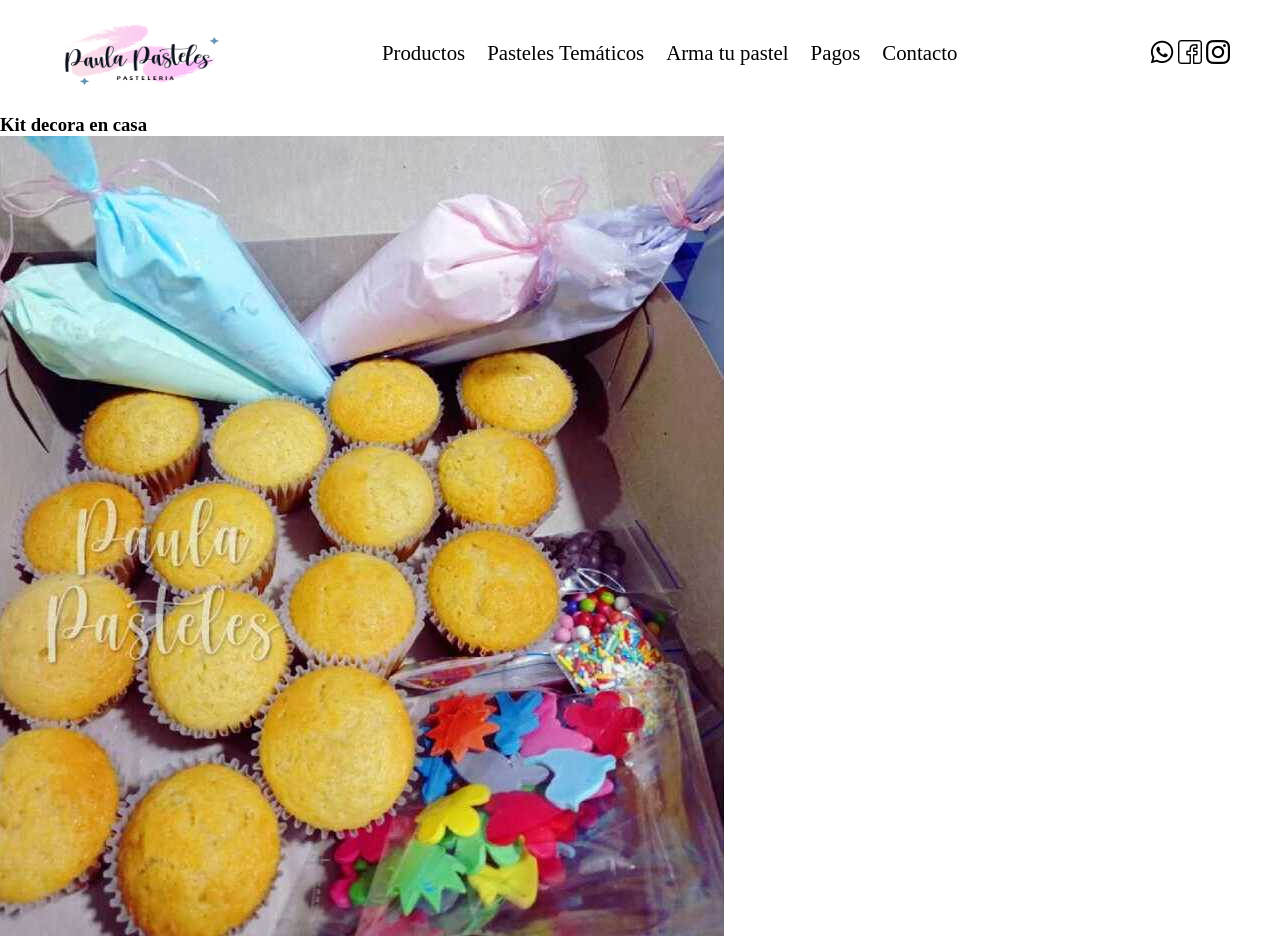
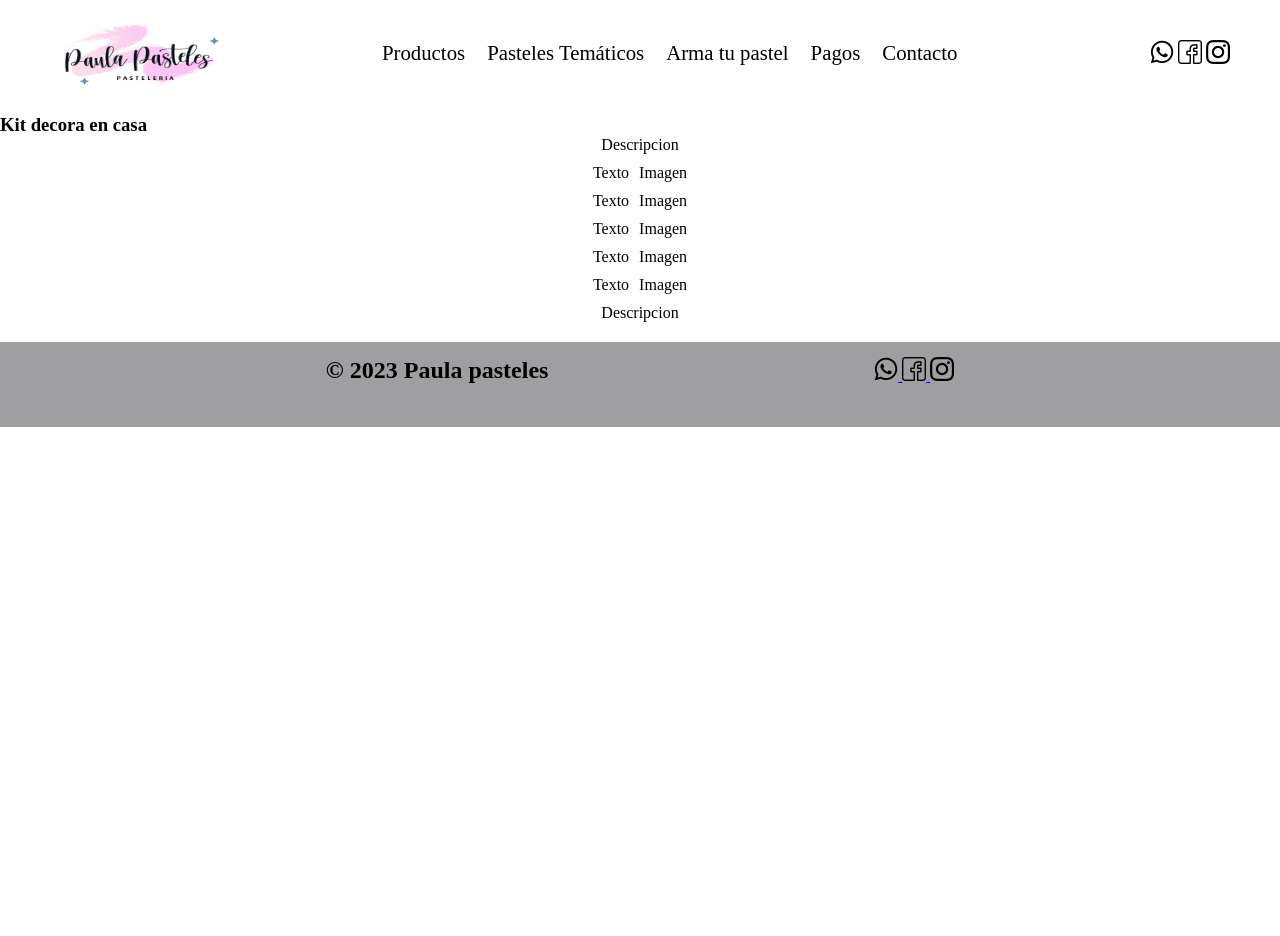
Before and after one commit to Kharllotte/ProyectoFrontend, a website: page Pages/armaTuPastel.html in a window 1280 px wide. Shown: the top 936 px of the page. After the commit the page ends 800 px from the top, so only its background shows below. Drawn offline with Linux system fonts and the light colour scheme.

Commit message:
Actualizacion page Arma tu Pastel

```diff
--- a/Pages/armaTuPastel.html
+++ b/Pages/armaTuPastel.html
@@ -41,8 +41,40 @@
             /></a>
         </div>
     </header>
+    <h3>Kit decora en casa</h3>
 
-    <section>
+    <div id="grilla">
+        <div id="text1" class="text border">
+            Descripcion
+
+        </div>
+        <section id="paso1" class="border">
+            <div>Texto</div>
+            <div>Imagen</div>
+        </section>
+        <section id="paso2" class="border">
+            <div>Texto</div>
+            <div>Imagen</div>
+        </section>
+        <section id="paso3" class="border">
+            <div>Texto</div>
+            <div>Imagen</div>
+        </section>
+        <section id="paso4" class="border">
+            <div>Texto</div>
+            <div>Imagen</div>
+        </section>
+        <section id="paso5" class="border">
+            <div>Texto</div>
+            <div>Imagen</div>
+        </section>
+        <div id="text2" class="text border">Descripcion</div>
+    </div>
+
+
+
+
+    <!-- <section>
         <h3>Kit decora en casa</h3>
         <article>
             <img src="../Media/Kit1decoraencasa.jpeg" alt="kit1">
@@ -50,7 +82,7 @@
         <article>
             <img src="../Media/Kit2decoraencasa.jpeg" alt="kit2">
         </article>
-    </section>
+    </section> -->
     <aside>
 
     </aside>
--- a/scss/style.scss
+++ b/scss/style.scss
@@ -239,6 +239,57 @@ footer {
 
 /* ----------------------------  Fin Page Pasteles Tematicos -------------------*/
 
+/* ----------------------------  Inicio Page Arma tu Pastel -------------------*/
+
+#text1{
+	grid-area: text1;
+}
+#paso1{
+	grid-area: paso1;
+}
+#paso2{
+	grid-area: paso2;
+}
+#paso3{
+	grid-area: paso3;
+}
+#paso4{
+	grid-area: paso4;
+}
+#paso5{
+	grid-area: paso5;
+}
+#text2{
+	grid-area: text2;
+}
+
+#grilla{
+	display: grid;
+	grid-template-columns: auto;
+	grid-template-rows: 1fr 1fr 1fr 1fr 1fr 1fr 1fr ;
+	grid-template-areas:
+	"text1"
+	"paso1"
+	"paso2"
+	"paso3"
+	"paso4"
+	"paso5"
+	"text2";
+	row-gap: 10px;
+	justify-items: center;
+	align-items: center;
+}
+
+#paso1, #paso2, #paso3, #paso4, #paso5{
+	display: grid;
+	grid-template-columns: auto auto;
+	grid-template-rows: 1fr;
+	column-gap: 10px;
+}
+
+
+/* ----------------------------  Fin Page Arma tu Pastel -------------------*/
+
 /* --------------------------- Inicio Page Pago -------------------------------*/
 .contectPago{
     display: flex;
```
Also changed, not shown: Pages/contacto.html (+3 -24 lines), css/style.css, 1 other file.
